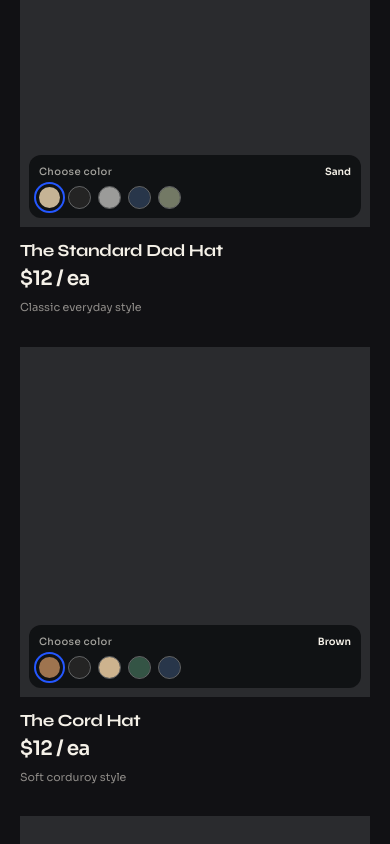
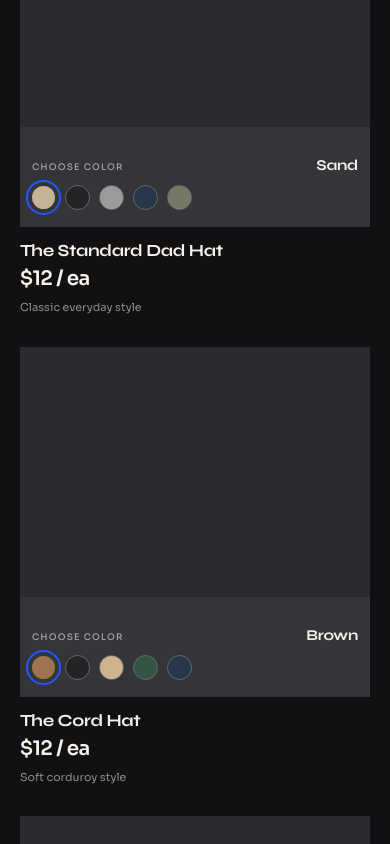
Before and after one commit to dejanxmkd/true_print_landing_page, a plain HTML site: page concept.html in a window 390 px wide. Shown: the part 2640-3484 px from the top of the page. Drawn offline with Linux system fonts and the light colour scheme.

Commit message:
Redesign hat swatches as seamless expanding color drawer

```diff
--- a/concept.html
+++ b/concept.html
@@ -338,27 +338,46 @@ header{height:82px}
  .close-wordmark{padding-bottom:8px}
 }
 
-/* Color picker overlay: only swatches appear above fixed charcoal placeholders */
+
+/* Integrated color drawer — a seamless extension of the image surface */
 .hat-visual{isolation:isolate}
-.hat-color-panel{position:absolute;z-index:4;left:18px;right:18px;bottom:18px;display:flex;flex-direction:column;gap:14px;padding:16px 17px;background:rgba(15,16,19,.94);border-radius:12px;opacity:0;visibility:hidden;transform:translateY(12px);pointer-events:none;transition:opacity .3s var(--ease),transform .3s var(--ease),visibility .3s}
-.hat-card:hover .hat-color-panel,.hat-card:focus-within .hat-color-panel,.hat-card.is-selected .hat-color-panel{opacity:1;visibility:visible;transform:translateY(0);pointer-events:auto}
-.hat-color-heading{display:flex;justify-content:space-between;gap:12px;font-size:11px;font-weight:500;letter-spacing:.04em;color:rgba(245,241,232,.65)}
-.hat-color-name{color:var(--ink);font-weight:600;letter-spacing:0}
-.hat-swatches{display:flex;position:relative;flex-wrap:wrap;align-items:center;gap:11px;z-index:5}
-.hat-swatch{width:25px;height:25px;border:2px solid transparent;border-radius:50%;background:var(--swatch);outline:1px solid rgba(255,255,255,.35);outline-offset:0;padding:0;cursor:pointer;transition:transform .25s var(--ease),outline-color .25s var(--ease)}
-.hat-swatch:hover{transform:scale(1.12)}
-.hat-swatch[aria-pressed=true]{outline:2px solid var(--blue);outline-offset:3px}
-.hat-swatch:focus-visible{outline:2px solid var(--ink);outline-offset:3px}
+.hat-color-panel{
+ position:absolute;z-index:4;inset:auto 0 0;
+ display:flex;flex-direction:column;justify-content:flex-end;
+ gap:18px;padding:0 22px;
+ height:0;overflow:hidden;
+ background:#343538;
+ opacity:0;visibility:hidden;pointer-events:none;
+ transition:height .55s var(--ease),padding .55s var(--ease),opacity .32s ease,visibility .55s;
+}
+.hat-card:hover .hat-color-panel,
+.hat-card:focus-within .hat-color-panel{
+ height:132px;padding:22px 22px 24px;
+ opacity:1;visibility:visible;pointer-events:auto;
+}
+.hat-color-heading{display:flex;align-items:baseline;justify-content:space-between;gap:10px;color:rgba(245,241,232,.58);font-family:'Sora',sans-serif;font-size:10px;font-weight:500;letter-spacing:.13em;text-transform:uppercase}
+.hat-color-name{color:var(--ink);font-family:'Syne',sans-serif;font-size:17px;font-weight:700;letter-spacing:-.02em;text-transform:none}
+.hat-swatches{display:flex;align-items:center;flex-wrap:wrap;gap:13px;position:relative;z-index:5}
+.hat-swatch{width:26px;height:26px;border:0;border-radius:50%;padding:0;background:var(--swatch);outline:1px solid rgba(245,241,232,.26);outline-offset:0;cursor:pointer;transition:transform .3s var(--ease),outline-color .25s ease,outline-offset .25s ease}
+.hat-swatch:hover{transform:scale(1.15)}
+.hat-swatch[aria-pressed=true]{outline:2px solid var(--blue);outline-offset:4px}
+.hat-swatch:focus-visible{outline:2px solid var(--ink);outline-offset:4px}
 @media(hover:none),(pointer:coarse){
- .hat-color-panel{opacity:1;visibility:visible;transform:none;pointer-events:auto;bottom:12px;left:12px;right:12px;padding:12px 13px;gap:10px}
+ .hat-color-panel{height:auto;min-height:108px;padding:17px 16px 20px;opacity:1;visibility:visible;pointer-events:auto;gap:15px}
+ .hat-card:hover .hat-color-panel,.hat-card:focus-within .hat-color-panel{height:auto;padding:17px 16px 20px}
+ .hat-swatch{width:25px;height:25px}
+}
+@media(max-width:700px){
+ .hat-card:hover .hat-color-panel,.hat-card:focus-within .hat-color-panel{height:112px;padding:16px 13px 18px;gap:14px}
+ .hat-color-heading{font-size:9px}
+ .hat-color-name{font-size:15px}
+ .hat-swatches{gap:11px}
  .hat-swatch{width:23px;height:23px}
 }
-@media(max-width:700px){
- .hat-color-panel{left:9px;right:9px;bottom:9px;padding:10px;gap:9px}
- .hat-color-heading{font-size:10px}
- .hat-swatches{gap:9px}
- .hat-swatch{width:21px;height:21px}
+@media(max-width:700px) and (hover:none),(max-width:700px) and (pointer:coarse){
+ .hat-color-panel,.hat-card:hover .hat-color-panel,.hat-card:focus-within .hat-color-panel{height:auto;min-height:100px;padding:14px 12px 18px;gap:12px}
 }
+@media(prefers-reduced-motion:reduce){.hat-color-panel,.hat-swatch{transition:none}}
 </style>
 <script defer src="https://cdn.jsdelivr.net/npm/@icon-monks/web@0.4.3"></script>
 </head>
```
